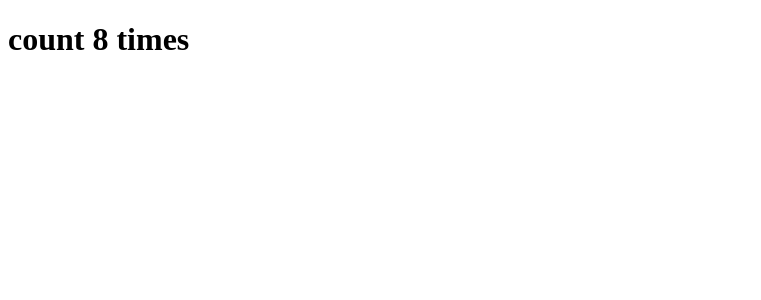
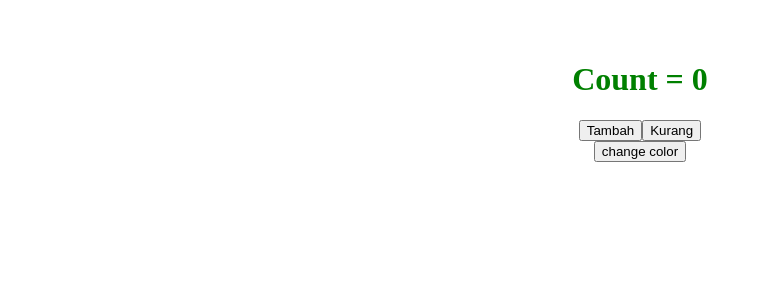
Before and after one commit to Alpharii/to-do-list-react, a React (Vite) app: page / in a window 1280 px wide. Shown: the top 300 px of the page, without its empty margins (0-761 px from the left). Built offline with nearby package versions, Linux system fonts and the light colour scheme.

Commit message:
belajar use effect react

```diff
--- /dev/null
+++ b/src/belajar/useEffect/belajar.jsx
@@ -0,0 +1,32 @@
+import React, { useEffect, useState } from 'react'
+import '../../App.css'
+
+export const Belajar = () => {
+    const [count, setCount] = useState(0)
+    const [color, setColor] = useState('green')
+
+    useEffect(() => {
+        document.title = `Count = ${count}`;
+    }, [count])
+
+    function togleTambah(){
+        setCount(c => c + 1);
+    }
+    function togleKurang(){
+        setCount(c => c - 1);
+    }
+    function togleChangeColor(){
+        setColor(c => c === 'green' ? 'red' : 'green')
+    }
+
+  return (
+    <div>
+        <h1 style={{color : color}}>Count = {count}</h1>
+        <button onClick={togleTambah}>Tambah</button>
+        <button onClick={togleKurang}>Kurang</button><br />
+        <button onClick={togleChangeColor}>change color</button>
+    </div>
+  )
+}
+
+export default Belajar
--- a/src/main.jsx
+++ b/src/main.jsx
@@ -1,9 +1,10 @@
 import React from 'react'
 import ReactDOM from 'react-dom/client'
-import CountUseEffect from './belajar/CountUseEffect.jsx'
+import CountUseEffect from './belajar/useEffect/CountUseEffect.jsx'
+import Belajar from './belajar/useEffect/belajar.jsx'
 
 ReactDOM.createRoot(document.getElementById('root')).render(
   <React.StrictMode>
-    <CountUseEffect/>
+    <Belajar/>
   </React.StrictMode>,
 )
```
Also changed, not shown: src/belajar/useEffect/CountUseEffect.jsx (renamed from src/belajar/CountUseEffect.jsx).
